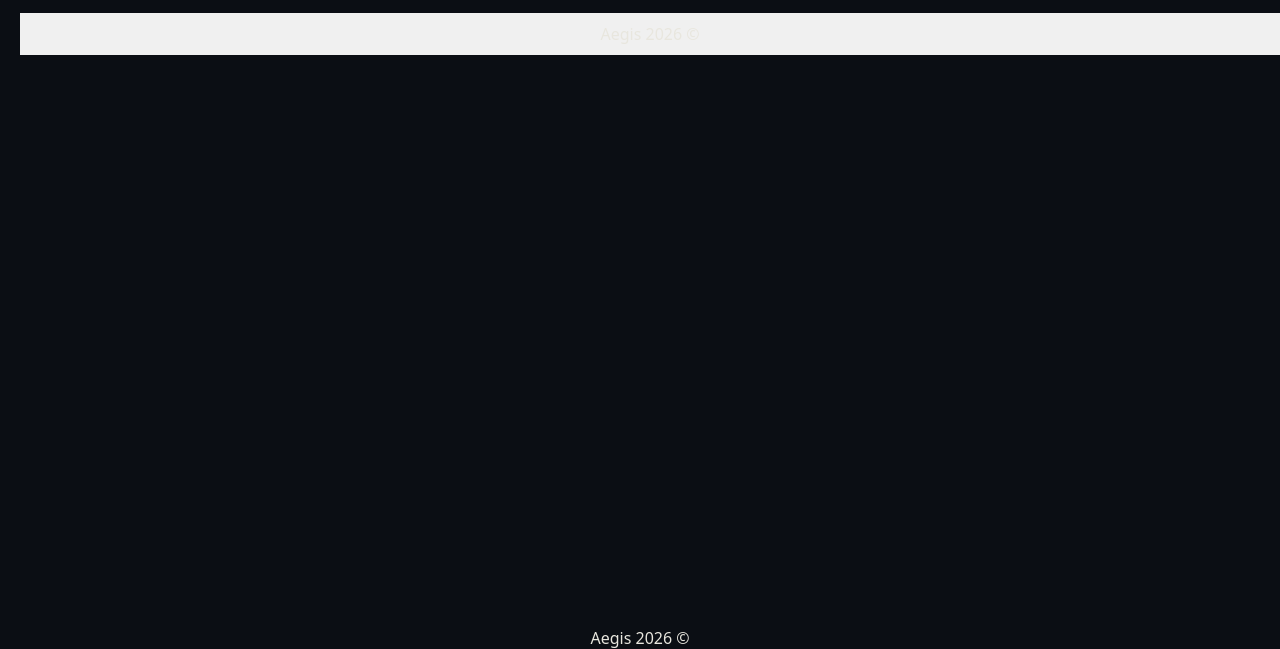
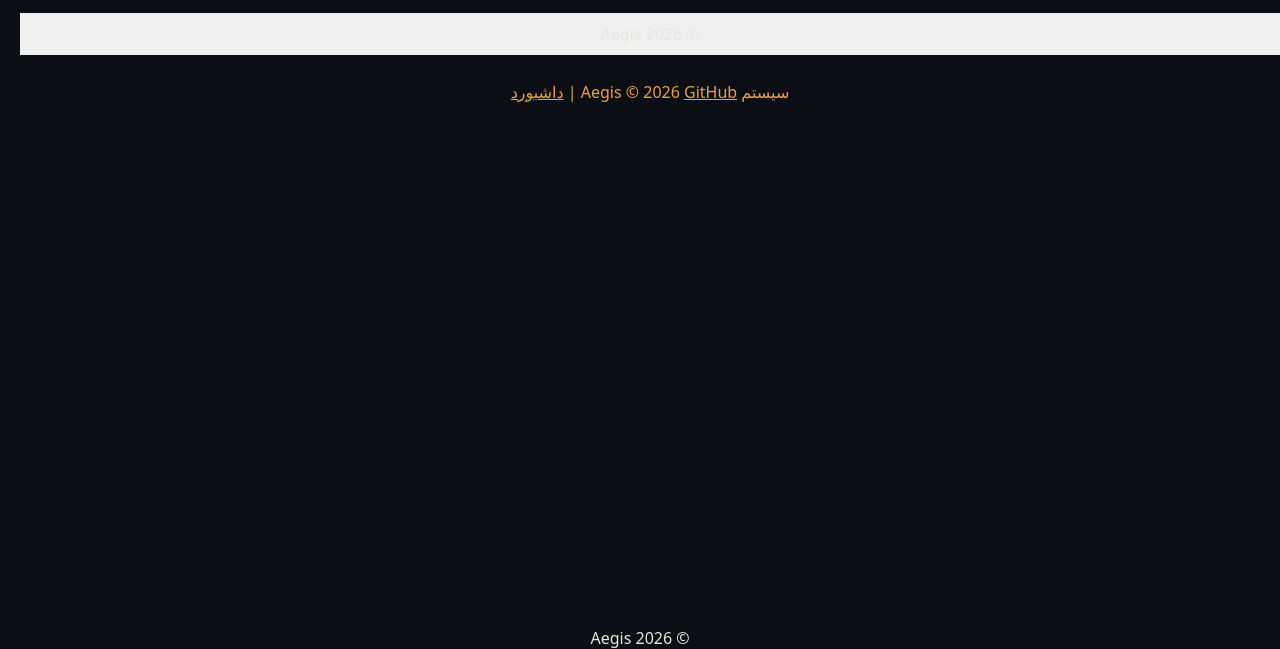
Before and after one commit to Dazm86/aegis, a website: page site-staging/index.html in a window 1280 px wide. Shown: the part 151-800 px from the top of the page. Drawn offline with Linux system fonts and the light colour scheme.

Commit message:
Deployer: apply approved changes to staging

```diff
--- a/site-staging/index.html
+++ b/site-staging/index.html
@@ -21,6 +21,9 @@
 
   <!-- mission #12: ثبت نمره شورا -->
   <script>const sb = supabase.createClient("https://xufbpsdtzrjnwvkpalbu.supabase.co", "eyJhbGciOiJIUzI1NiIsInR5cCI6IkpXVCJ9.eyJpc3MiOiJzdXBhYmFzZSIsInJlZiI6Inh1ZmJwc2R0enJqbnd2a3BhbGJ1Iiwicm9sZSI6ImFub24iLCJpYXQiOjE3ODMzODc2NzIsImV4cCI6MjA5ODk2MzY3Mn0.X1EnpBZxrDdFRz6tRxpmOJIyTAEiOXZGG-NHIqTC5p0"); sb.from('missions').select('id, title, description, status').then(data => { console.log(data); const councilScores = data.data.map(council => council.score); councilScores.forEach(score => { const councilElement = document.getElementById(`council-${score.id}`); if (councilElement) { councilElement.innerHTML += ` <span>نمره: ${score.score}</span>`; } }); });</script>
+
+  <!-- mission #16: افزودن فوتر به صفحه -->
+  <footer style='text-align: center; padding: 10px; background-color: #0B0E14; clear: both; position: relative; bottom: 0; width: 100%;'><p style='color: #E8A33D;'>سیستم Aegis &copy; 2026 <a style='color: #E8A33D;' href='https://github.com/aegis'>GitHub</a> | <a style='color: #E8A33D;' href='/dashboard'>داشبورد</a></p></footer>
   <!-- AEGIS_INSERT_POINT -->
 </body>
 </html>
```
